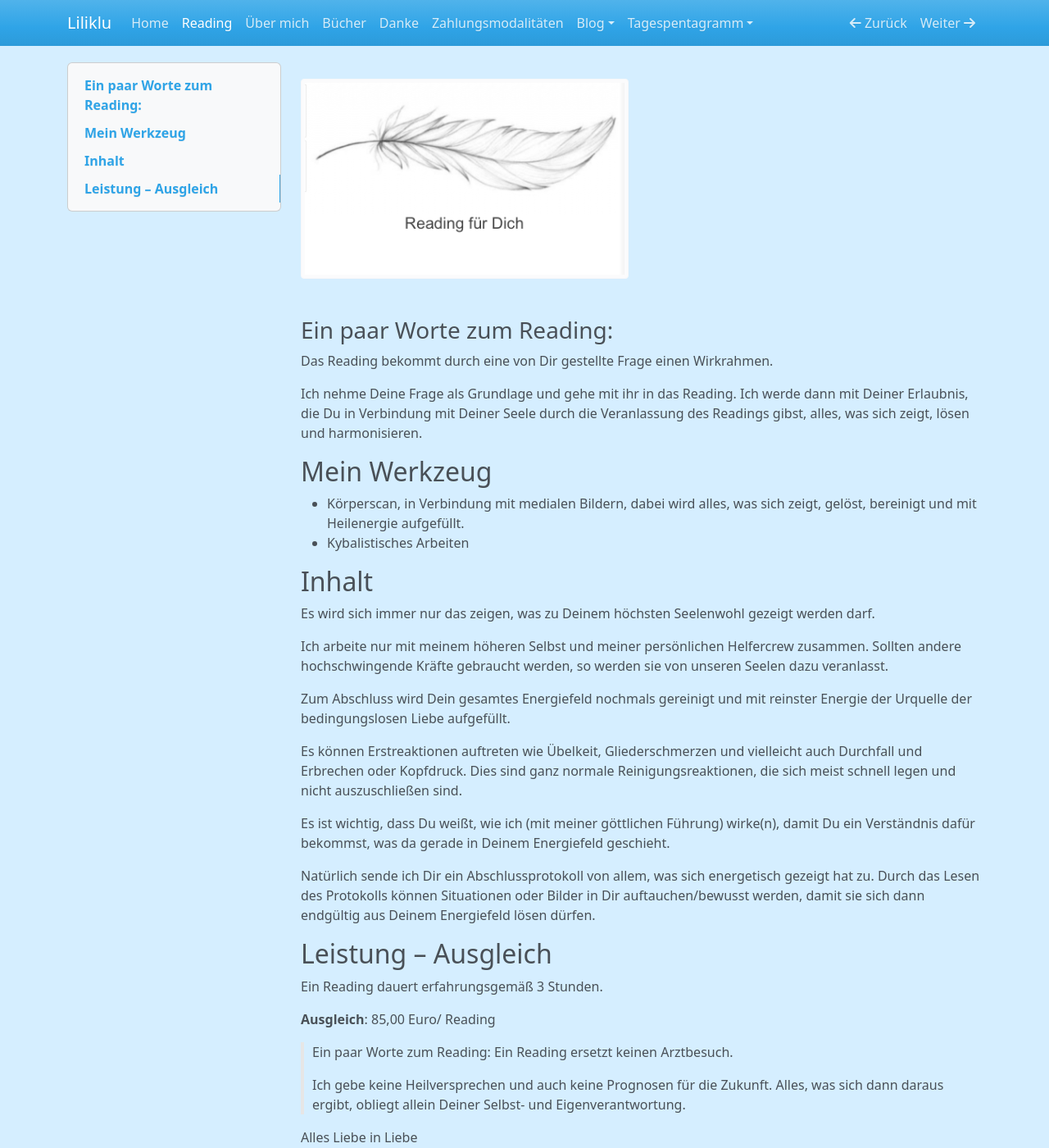
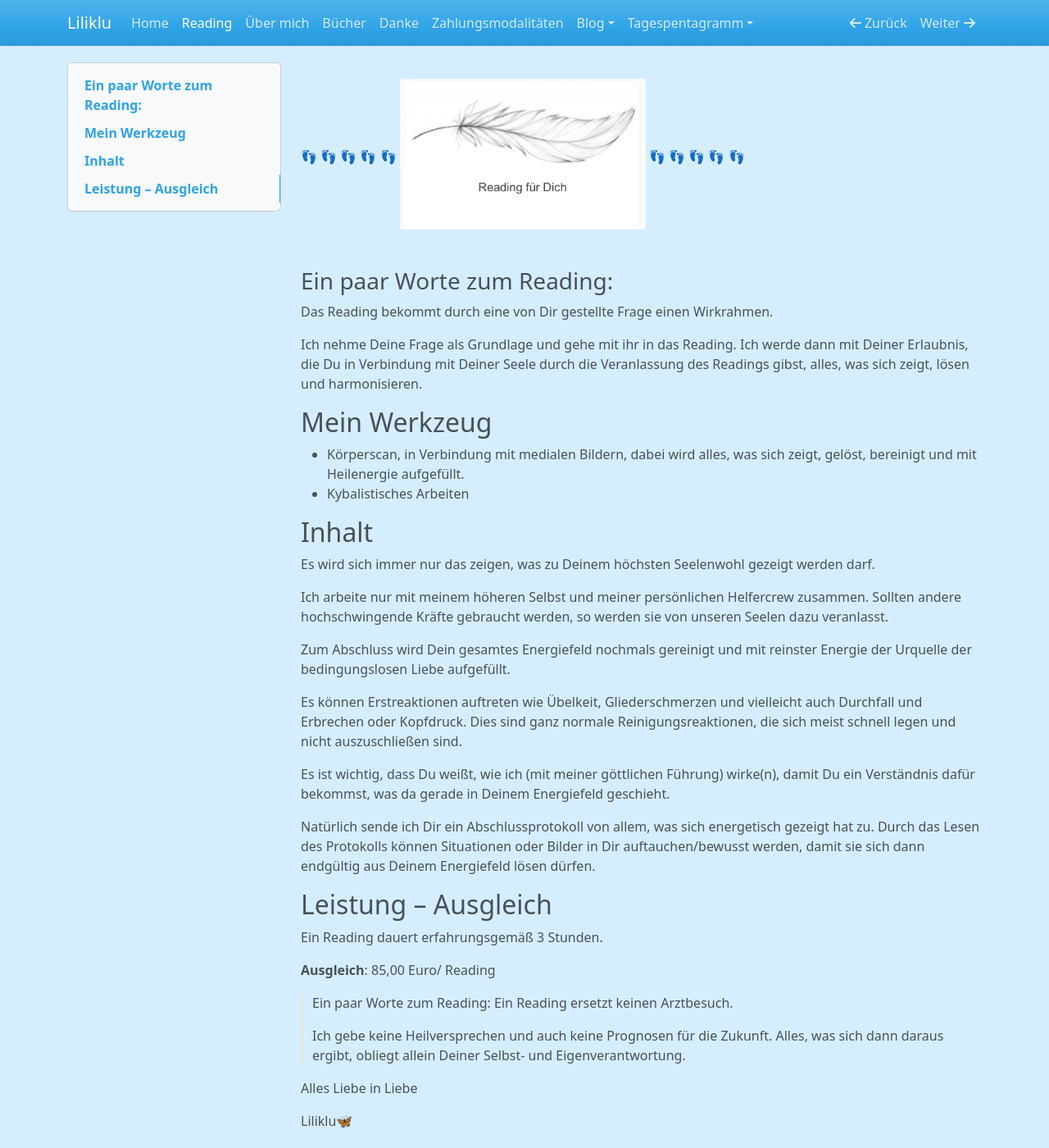
Before and after one commit to liliklu/liliklu.de, an MkDocs documentation site: the page built from docs/a_reading.md, in a window 1280 px wide and 1400 px high. Shown: the whole window at 82% size. Built offline with MkDocs 1.6.1, drawn with Linux system fonts in a browser that asks for light colours; nearby versions of some CDN libraries.

Commit message:
Reading Bild

```diff
--- a/docs/a_reading.md
+++ b/docs/a_reading.md
@@ -3,12 +3,12 @@
 ---
 <style>
 img {
-  width: 400px;
+  width: 300px;
   max-width: 99%
 }
 </style>
 
-![](/img/Reading-Bild-1.png)
+👣 👣 👣 👣 👣 ![](/img/Reading-Bild-1.png) 👣 👣 👣 👣 👣
 
 
 ### Ein paar Worte zum Reading:
```
